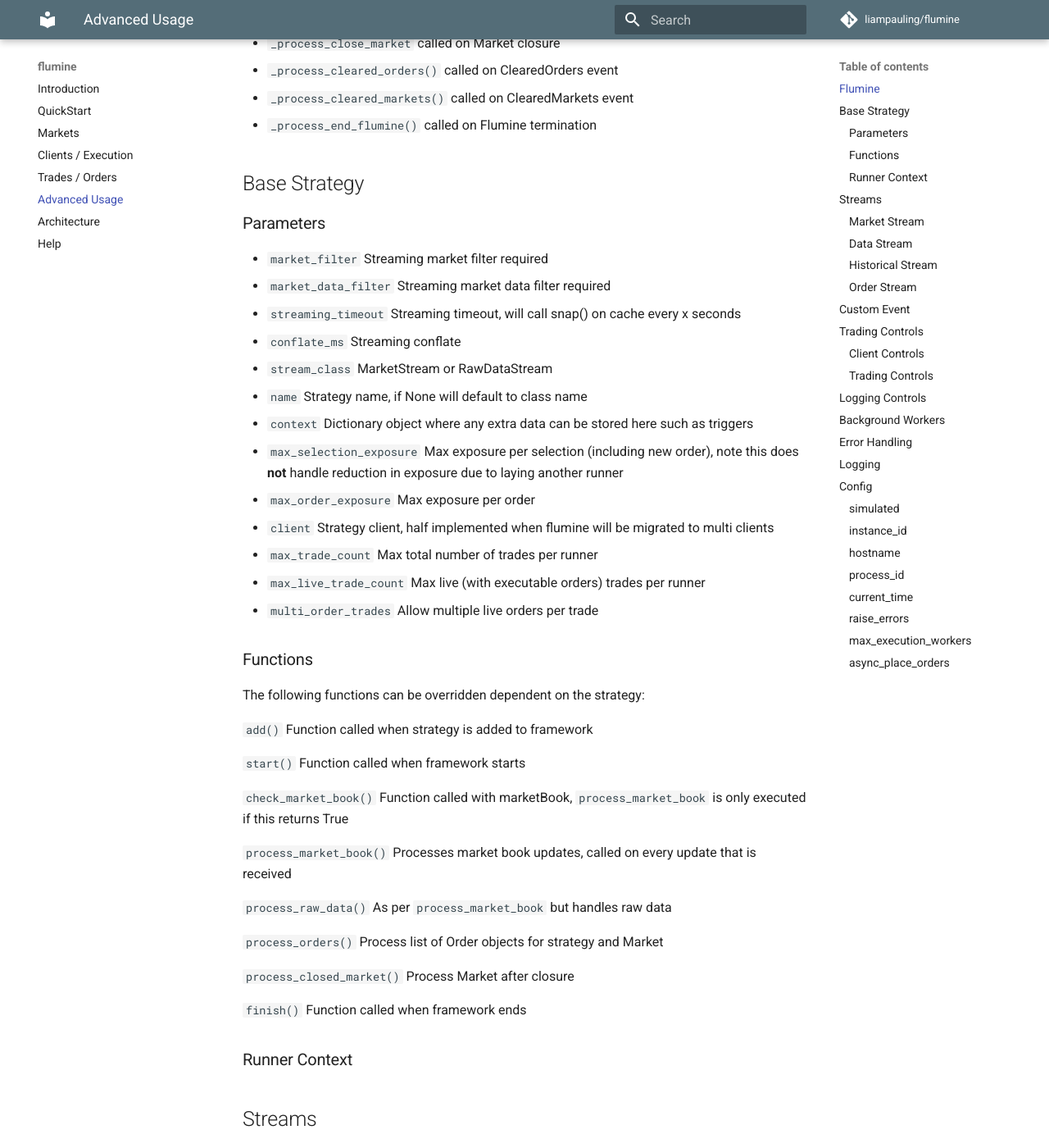
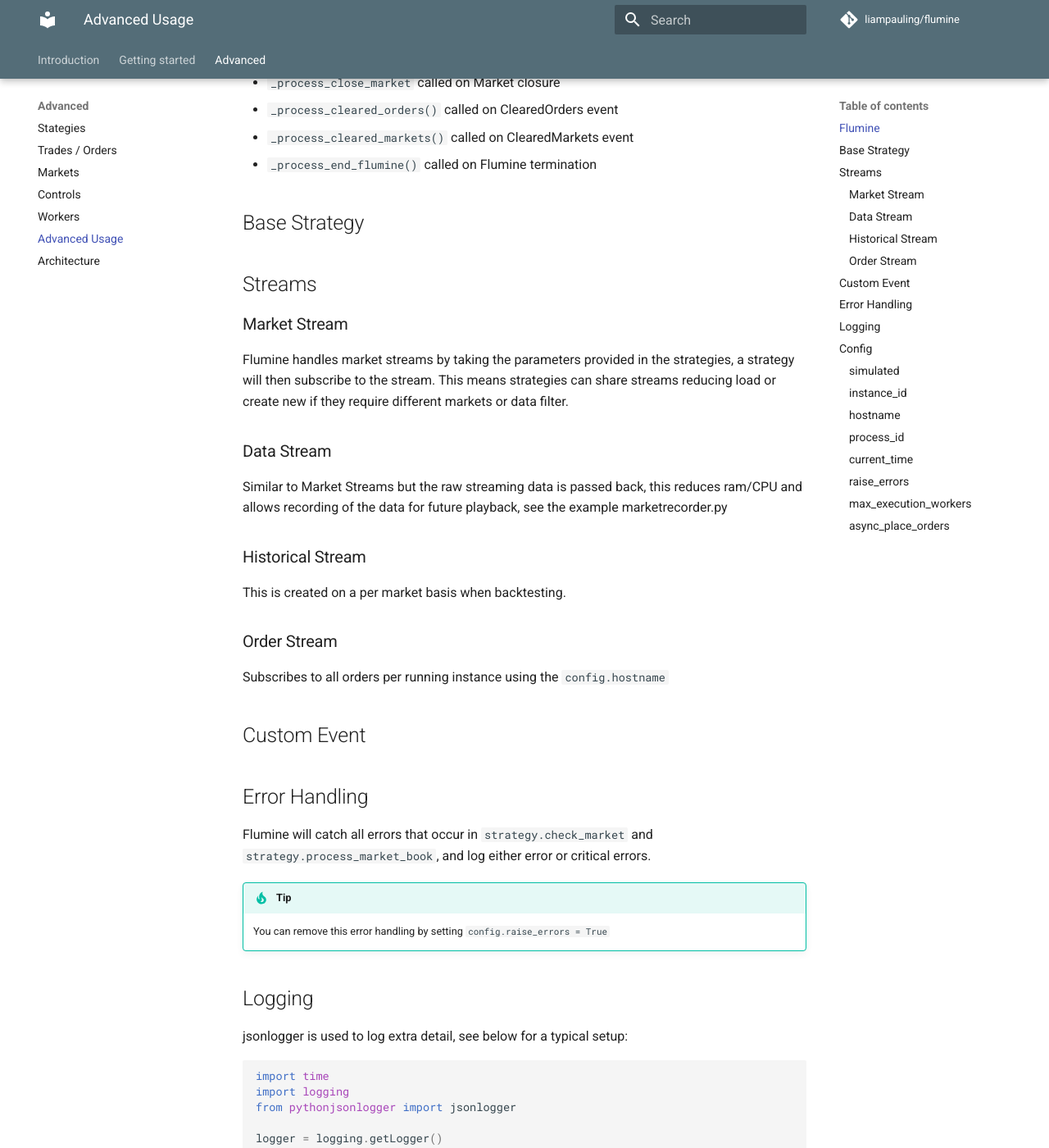
Before and after one commit to betcode-org/flumine, an MkDocs documentation site: the page built from docs/advanced.md, in a window 1280 px wide and 1400 px high, scrolled down 719 px. Shown: the whole window at 82% size. Built offline with MkDocs 1.6.1 and Material for MkDocs 9.7.7, drawn with Linux system fonts in a browser that asks for light colours; comment, search, counter and statistics services are not loaded; some of the changed text lies outside the part shown.

````diff
--- a/docs/advanced.md
+++ b/docs/advanced.md
@@ -26,43 +26,6 @@ The Flumine class can be adapted by overriding the following functions:
 - `_process_end_flumine()` called on Flumine termination
 
 ## Base Strategy
-### Parameters
-
-- `market_filter` Streaming market filter required
-- `market_data_filter` Streaming market data filter required
-- `streaming_timeout` Streaming timeout, will call snap() on cache every x seconds
-- `conflate_ms` Streaming conflate
-- `stream_class` MarketStream or RawDataStream
-- `name` Strategy name, if None will default to class name
-- `context` Dictionary object where any extra data can be stored here such as triggers
-- `max_selection_exposure` Max exposure per selection (including new order), note this does __not__ handle reduction in exposure due to laying another runner
-- `max_order_exposure` Max exposure per order
-- `client` Strategy client, half implemented when flumine will be migrated to multi clients
-- `max_trade_count` Max total number of trades per runner
-- `max_live_trade_count` Max live (with executable orders) trades per runner
-- `multi_order_trades` Allow multiple live orders per trade
-
-### Functions
-
-The following functions can be overridden dependent on the strategy:
-
-`add()` Function called when strategy is added to framework
-
-`start()` Function called when framework starts
-
-`check_market_book()` Function called with marketBook, `process_market_book` is only executed if this returns True
-
-`process_market_book()` Processes market book updates, called on every update that is received
-
-`process_raw_data()` As per `process_market_book` but handles raw data
-
-`process_orders()` Process list of Order objects for strategy and Market
-
-`process_closed_market()` Process Market after closure
-
-`finish()` Function called when framework ends
-
-### Runner Context
 
 
 ## Streams
@@ -85,58 +48,8 @@ Subscribes to all orders per running instance using the `config.hostname`
 
 ## Custom Event
 
-## Trading Controls
 
-Before placing an order flumine will check the client and trading controls, this allows validation to occur before execution. If an order does not meet any of these validations it is not executed and status is updated to `Violation`.
 
-### Client Controls
-
-- `MaxTransactionCount`: Checks transaction count is not over betfair transaction limit (5000 per hour)
-
-### Trading Controls
-
-- `OrderValidation`: Checks order is valid (size/odds)
-- `StrategyExposure`: Checks order does not invalidate `strategy.validate_order`, `strategy.max_order_exposure` or `strategy.max_selection_exposure`
-
-## Logging Controls
-
-Custom logging is available using the `LoggingControl` class, the [base class](https://github.com/liampauling/flumine/blob/master/flumine/controls/loggingcontrols.py#L12) creates debug logs and can be used as follows:
-
-```python
-from flumine.controls.loggingcontrols import LoggingControl
-
-control = LoggingControl()
-
-framework.add_logging_control(control)
-```
-
-!!! tip
-    More than one control can be added, for example a csv logger and db logger.
-
-## Background Workers
-
-By default flumine adds the following workers:
-
-- `keep_alive`: runs every 1200s (or session_timeout/2) to make sure the client is either logged in or kept alive
-- `poll_account_balance`: runs every 120s to poll account balance endpoint
-- `poll_market_catalogue`: runs every 60s to poll listMarketCatalogue endpoint
-- `poll_cleared_orders`: runs when closed market is added to `flumine.cleared_market_queue`
-
-Further workers can be added as per:
-
-```python
-from flumine.worker import BackgroundWorker
-
-def func(a): print(a)
-
-worker = BackgroundWorker(
-    framework, interval=10, function=func, func_args=("hello",), name="print_a"
-)
-
-framework.add_worker(
-    worker
-)
-```
 
 ## Error Handling
 
--- a/mkdocs.yml
+++ b/mkdocs.yml
@@ -8,19 +8,27 @@ theme:
       primary: 'blue grey'
       accent: 'indigo'
 
+    features:
+      - navigation.tabs
+      - navigation.tabs.sticky
+
 repo_name: liampauling/flumine
 repo_url: https://github.com/liampauling/flumine
 edit_uri: ""
 
 nav:
     - Introduction: 'index.md'
-    - QuickStart: 'quickstart.md'
-    - Markets: 'markets.md'
-    - Clients / Execution: 'execution.md'
-    - Trades / Orders: 'trades.md'
-    - Advanced Usage: 'advanced.md'
-    - Architecture: 'architecture.md'
-    - Help: 'help.md'
+    - Getting started:
+      - QuickStart: 'quickstart.md'
+      - Help: 'help.md'
+    - Advanced:
+      - Stategies: 'strategies.md'
+      - Trades / Orders: 'trades.md'
+      - Markets: 'markets.md'
+      - Controls: 'controls.md'
+      - Workers: 'workers.md'
+      - Advanced Usage: 'advanced.md'
+      - Architecture: 'architecture.md'
 
 markdown_extensions:
   - admonition
````
Also changed, not shown: docs/controls.md (added, +31 -0 lines), docs/execution.md (deleted, +0 -71 lines), docs/markets.md (+23 -0 lines), docs/strategies.md (added, +46 -0 lines), docs/workers.md (added, +30 -0 lines).
